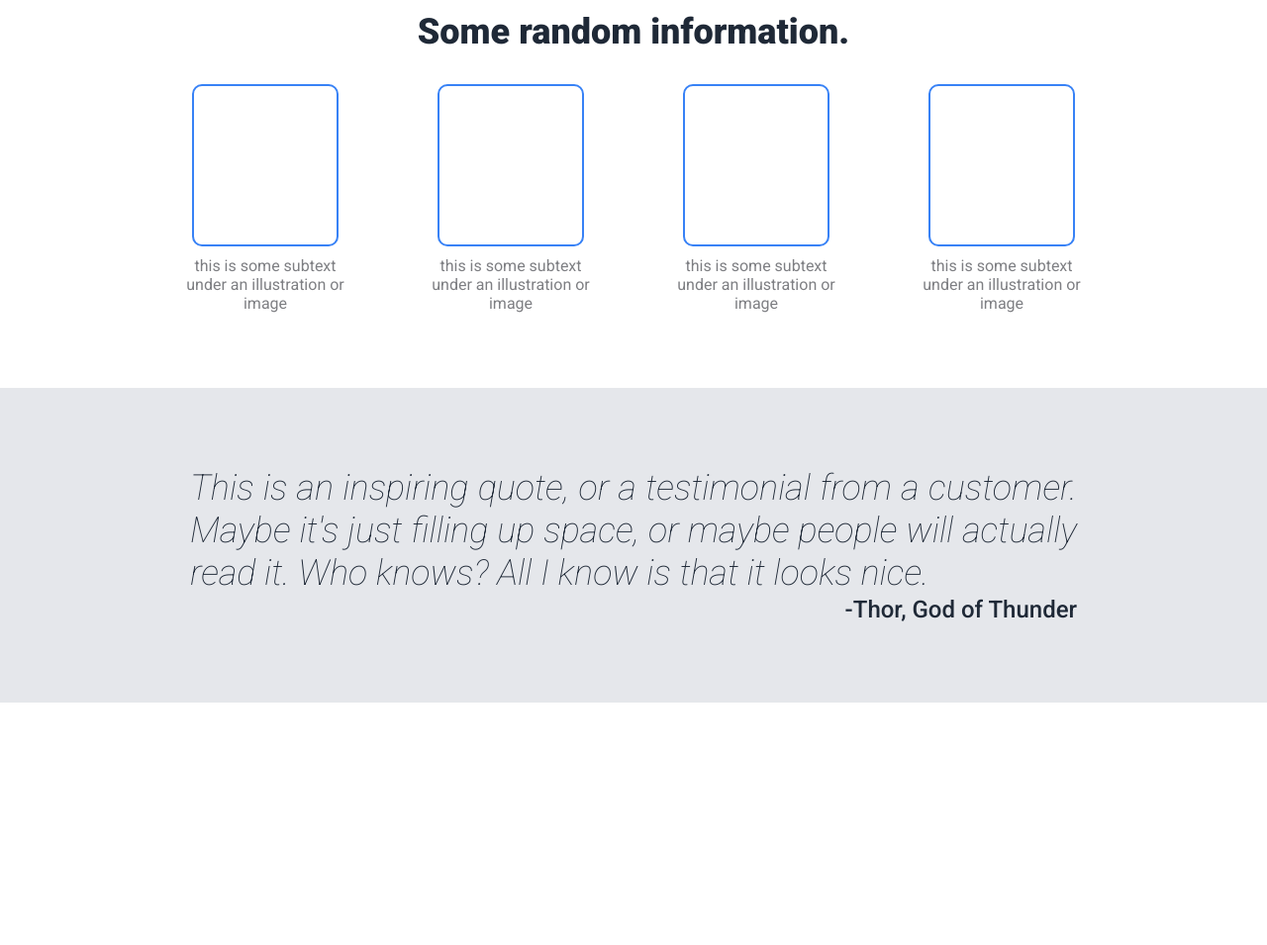
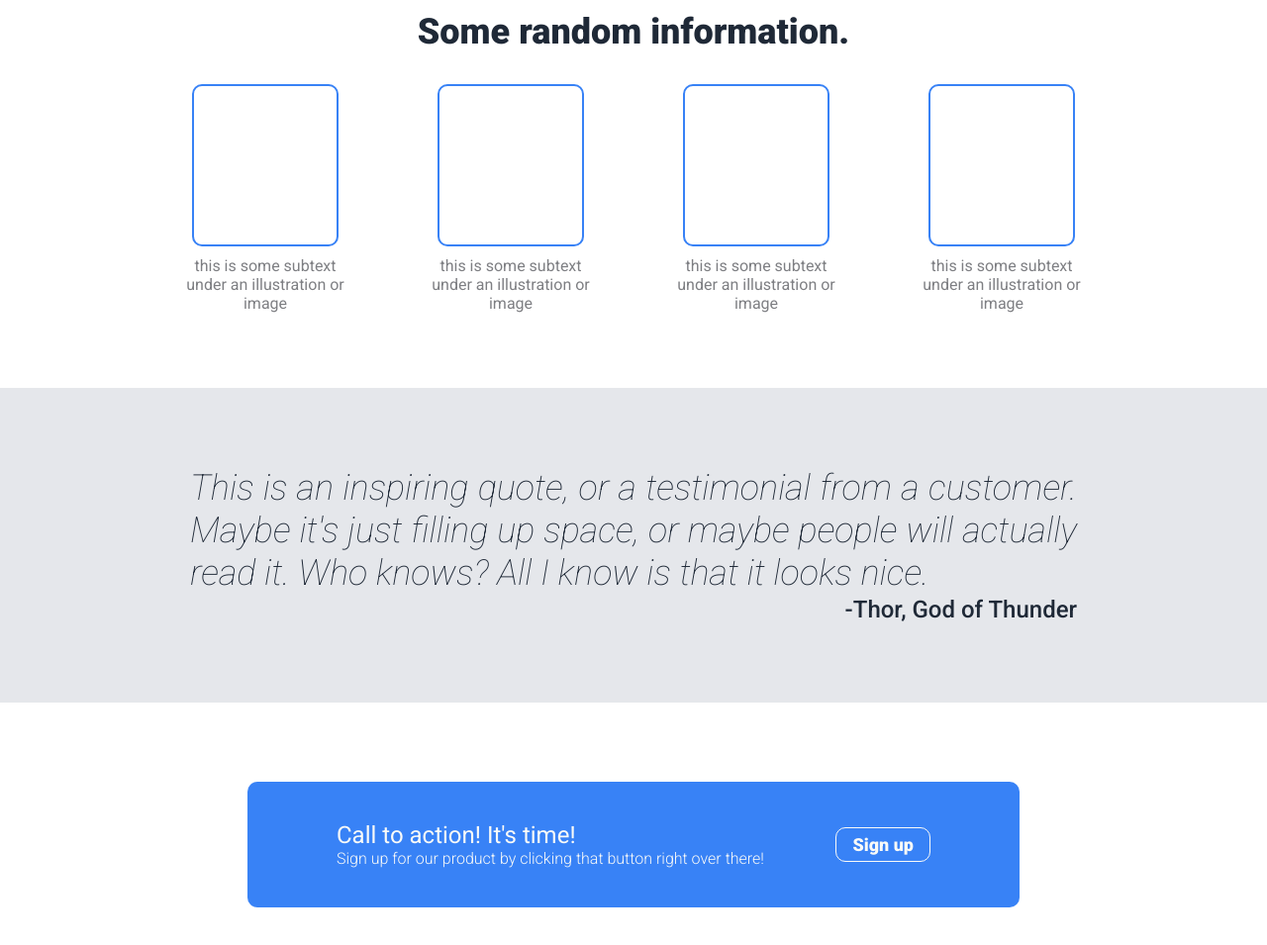
Before and after one commit to LailaPinkisan/landing-page, a plain HTML site: page index.html in a window 1280 px wide. Shown: the part 374-1329 px from the top of the page at 99% size. Before the commit the page ends 1084 px from the top, so only its background shows below. Drawn offline with Linux system fonts and the light colour scheme.

Commit message:
docs: Add call to action section to index update css accordingly

```diff
--- a/index.html
+++ b/index.html
@@ -63,6 +63,15 @@
         </p>
         <p class="signature">-Thor, God of Thunder</p>
     </div>
+    <div class="call">
+        <div class="call-text">
+            <p class="action">Call to action! It's time!</p>
+            <p class="click">Sign up for our product by clicking that button right over there!</p>
+        </div>
+        <div>
+            <button class="call-button">Sign up</button>
+        </div>
+    </div>
 </body>
 
 </html>
--- a/styles.css
+++ b/styles.css
@@ -63,15 +63,20 @@ ul {
     color: #e5e7eb;
     font-weight: normal;
 }
-.header-button {
+.header-button, .call-button{
     font-size: 18px;
     font-weight: 900;
     padding: 6px 16px;
     border-radius: 10px;
     color: #f9faf8;
     background-color: #3882f6;
+
+}
+
+.header-button  {
     border: 1px solid #3882f6;
 }
+
 img {
     max-width: 500px;
     height: auto;
@@ -107,7 +112,7 @@ img {
     margin: 10px;
     color: #7e7f83;
 }
-.info-button {
+.info-button  {
     border: 2px solid #3882f6;
     border-radius: 10px;
     background-color: #ffffff;
@@ -138,3 +143,32 @@ img {
     color: #1f2937;
     line-height: 1.2;
 }
+
+.call {
+    display: flex;
+    justify-content: space-between;
+    align-items: center;
+}
+
+.call {
+    background-color: #3882f6;
+    margin: 80px 250px;
+    padding: 40px 90px;
+    border-radius: 10px;
+}
+
+.action {
+    color: #f9faf8;
+    font-size: 24px;
+    font-weight: 400;
+}
+
+.click {
+    color: #f9faf8;
+    font-size: 16px;
+    font-weight: 300;
+}
+
+.call-button {
+    border: 1px solid #f9faf8;
+}
```
